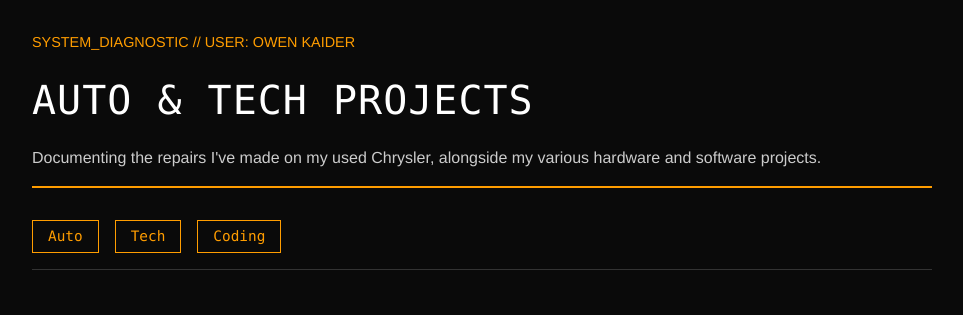
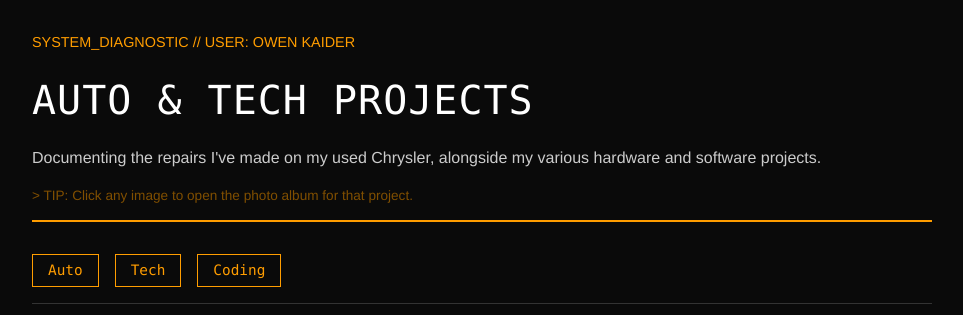
Before and after one commit to owenprojectpage/owenprojectpage.github.io, a plain HTML site: page index.html in a window 1280 px wide. Shown: the top 315 px of the page, without its empty margins (158-1121 px from the left). Drawn offline with Linux system fonts and the light colour scheme.

Commit message:
Update index.html

```diff
--- a/index.html
+++ b/index.html
@@ -12,6 +12,7 @@
             --text-dim: #7a7a7a;
             --accent: #ff9d00;
             --border: #333333;
+			--tip: #804f00;
         }
 
         body {
@@ -30,6 +31,12 @@
             letter-spacing: 1px;
             margin: 0;
         }
+
+		.tip {
+			color: var(--tip);
+			font-size: 0.85rem;
+			margin-top: 1rem;"
+		}
 
         a { color: var(--accent); text-decoration: none; }
         a:hover { background-color: var(--accent); color: var(--bg-base); }
@@ -128,7 +135,10 @@
             <span class="sys-title">SYSTEM_DIAGNOSTIC // USER: OWEN KAIDER</span>
             <h1>Auto & Tech Projects</h1>
             <p>Documenting the repairs I've made on my used Chrysler, alongside my various hardware and software projects.</p>
-        </header>
+
+			<p class="tip">> TIP: Click any image to open the photo album for that project.</p>
+
+		</header>
 
         <nav>
             <a href="#auto">Auto</a>
```
